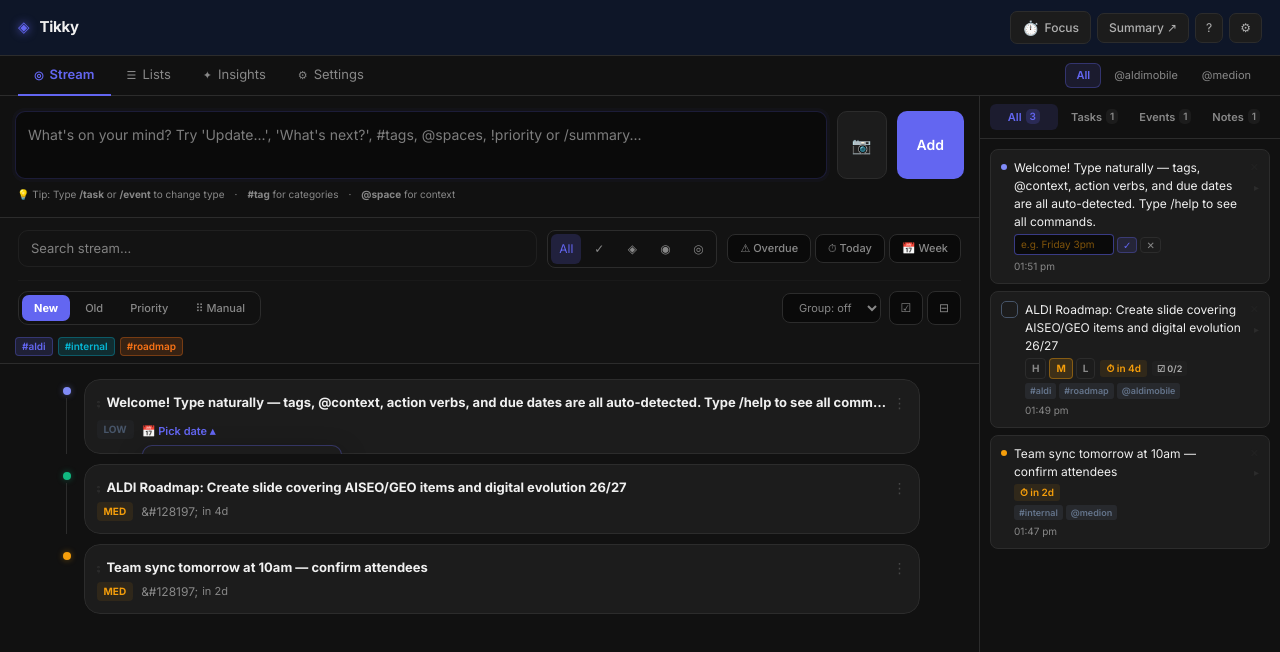
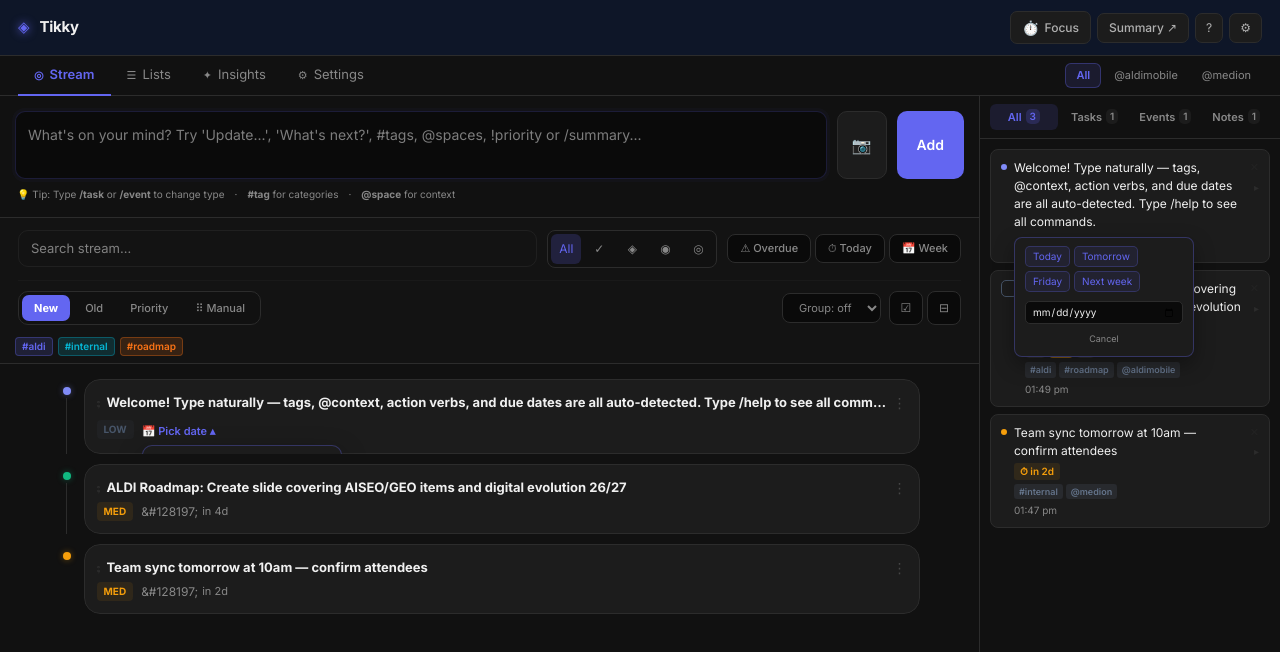
Before and after one commit to alistairbc/tikky, a React (Vite) app: page / in a window 1280 px wide. Both pictures are taken after a click on the button "+ date". Shown: the top 652 px of the page. Built offline with nearby package versions, Linux system fonts and the light colour scheme.

Commit message:
feat: image thumbnails + date shortcut picker in dashboard card

```diff
--- a/src/components/DashboardCard.tsx
+++ b/src/components/DashboardCard.tsx
@@ -3,6 +3,21 @@ import { TM, PM } from "../constants";
 import { fmt, renderMd } from "../utils/format";
 import { relDueLabel } from "../utils/nlp";
 import { Tick } from "./Tick";
+
+
+function toISO(d: Date) { return d.toISOString().split('T')[0]; }
+function addDays(d: Date, n: number) { const r = new Date(d); r.setDate(r.getDate() + n); return r; }
+function getDueDateShortcuts() {
+  const now = new Date();
+  const today = new Date(now.getFullYear(), now.getMonth(), now.getDate());
+  const dToFri = (5 - today.getDay() + 7) % 7 || 7;
+  return [
+    { label: "Today",     value: toISO(today) },
+    { label: "Tomorrow",  value: toISO(addDays(today, 1)) },
+    { label: "Friday",    value: toISO(addDays(today, dToFri)) },
+    { label: "Next week", value: toISO(addDays(today, 7)) },
+  ];
+}
 
 export function DashboardCard({
   entry, C,
@@ -46,10 +61,33 @@ export function DashboardCard({
                 </div>
               )}
               {editingDueDate === entry.id && !entry.done ? (
-                <div onClick={e => e.stopPropagation()} style={{ display:"flex", alignItems:"center", gap:3 }}>
-                  <input autoFocus value={dueDateInput} onChange={e => onDueDateChange(e.target.value)} onKeyDown={e => { if (e.key === "Enter") { e.stopPropagation(); onDueDateSave(); } if (e.key === "Escape") { e.stopPropagation(); onDueDateCancel(); } }} onClick={e => e.stopPropagation()} placeholder="e.g. Friday 3pm" style={{ fontSize:10, background:C.input, border:`1px solid ${C.accent}88`, borderRadius:4, padding:"2px 6px", color:"#f59e0b", fontFamily:"inherit", outline:"none", width:100 }} />
-                  <button onClick={e => { e.stopPropagation(); onDueDateSave(); }}   style={{ fontSize:10, background:`${C.accent}22`, border:`1px solid ${C.accent}55`, color:C.accent, cursor:"pointer", padding:"2px 5px", borderRadius:4, fontFamily:"inherit", lineHeight:1 }}>✓</button>
-                  <button onClick={e => { e.stopPropagation(); onDueDateCancel(); }} style={{ fontSize:10, background:"none", border:`1px solid ${C.border}`, color:C.dim, cursor:"pointer", padding:"2px 5px", borderRadius:4, fontFamily:"inherit", lineHeight:1 }}>✕</button>
+                <div onClick={e => e.stopPropagation()} style={{ position:"relative" }}>
+                  <div style={{ position:"absolute", top:"100%", left:0, zIndex:300,
+                                background: C.surface, border:`1px solid ${C.accent}55`,
+                                borderRadius:8, padding:"8px 10px", marginTop:3,
+                                boxShadow:"0 8px 20px rgba(0,0,0,.35)", minWidth:180 }}>
+                    <div style={{ display:"flex", flexWrap:"wrap", gap:4, marginBottom:6 }}>
+                      {getDueDateShortcuts().map(s => (
+                        <button key={s.label} onClick={() => { onDueDateChange(s.value); onDueDateSave(); }}
+                          style={{ fontSize:10, padding:"2px 7px", borderRadius:5,
+                                   background:`${C.accent}18`, border:`1px solid ${C.accent}44`,
+                                   color:C.accent, cursor:"pointer", fontFamily:"inherit" }}>
+                          {s.label}
+                        </button>
+                      ))}
+                    </div>
+                    <input type="date"
+                      onChange={e => { if (e.target.value) { onDueDateChange(e.target.value); onDueDateSave(); }}}
+                      style={{ width:"100%", background: C.input, border:`1px solid ${C.border}`,
+                               borderRadius:5, padding:"3px 6px", fontSize:10, color:C.text,
+                               fontFamily:"inherit", outline:"none", boxSizing:"border-box" }}
+                    />
+                    <button onClick={onDueDateCancel}
+                      style={{ marginTop:4, width:"100%", fontSize:9, padding:"2px", background:"none",
+                               border:"none", color:C.dim, cursor:"pointer", fontFamily:"inherit" }}>
+                      Cancel
+                    </button>
+                  </div>
                 </div>
               ) : entry.dueDate && !entry.done ? (
                 <span onClick={e => { e.stopPropagation(); onDueDateEdit(); }} title={`Due: ${entry.dueDate} — click to edit`} style={{ fontSize:10, color:"#f59e0b", background:"#f59e0b18", padding:"1px 6px", borderRadius:3, fontWeight:600, cursor:"pointer" }}>⏱ {relDueLabel(entry.dueDate, entry.timestamp)}</span>
@@ -68,6 +106,23 @@ export function DashboardCard({
                 {[...entry.tags, ...entry.contexts].map(t => (
                   <span key={t} style={{ fontSize:9, color: (TM as any).thought.color, background:`${(TM as any).thought.color}28`, padding:"1px 5px", borderRadius:3, fontWeight:600 }}>{t}</span>
                 ))}
+              </div>
+            )}
+            {(entry.images||[]).length > 0 && (
+              <div style={{ display:"flex", gap:4, marginTop:4, flexWrap:"wrap" }}>
+                {(entry.images as string[]).slice(0,3).map((src, i) => (
+                  <img key={i} src={src} alt=""
+                    style={{ width:32, height:32, objectFit:"cover", borderRadius:4,
+                             border:`1px solid ${C.border}`, display:"block" }} />
+                ))}
+                {(entry.images||[]).length > 3 && (
+                  <div style={{ width:32, height:32, borderRadius:4, background:C.bg,
+                                border:`1px solid ${C.border}`, display:"flex",
+                                alignItems:"center", justifyContent:"center",
+                                fontSize:9, color:C.dim }}>
+                    +{(entry.images||[]).length - 3}
+                  </div>
+                )}
               </div>
             )}
             <div style={{ display:"flex", alignItems:"center", gap:4 }}>
```
